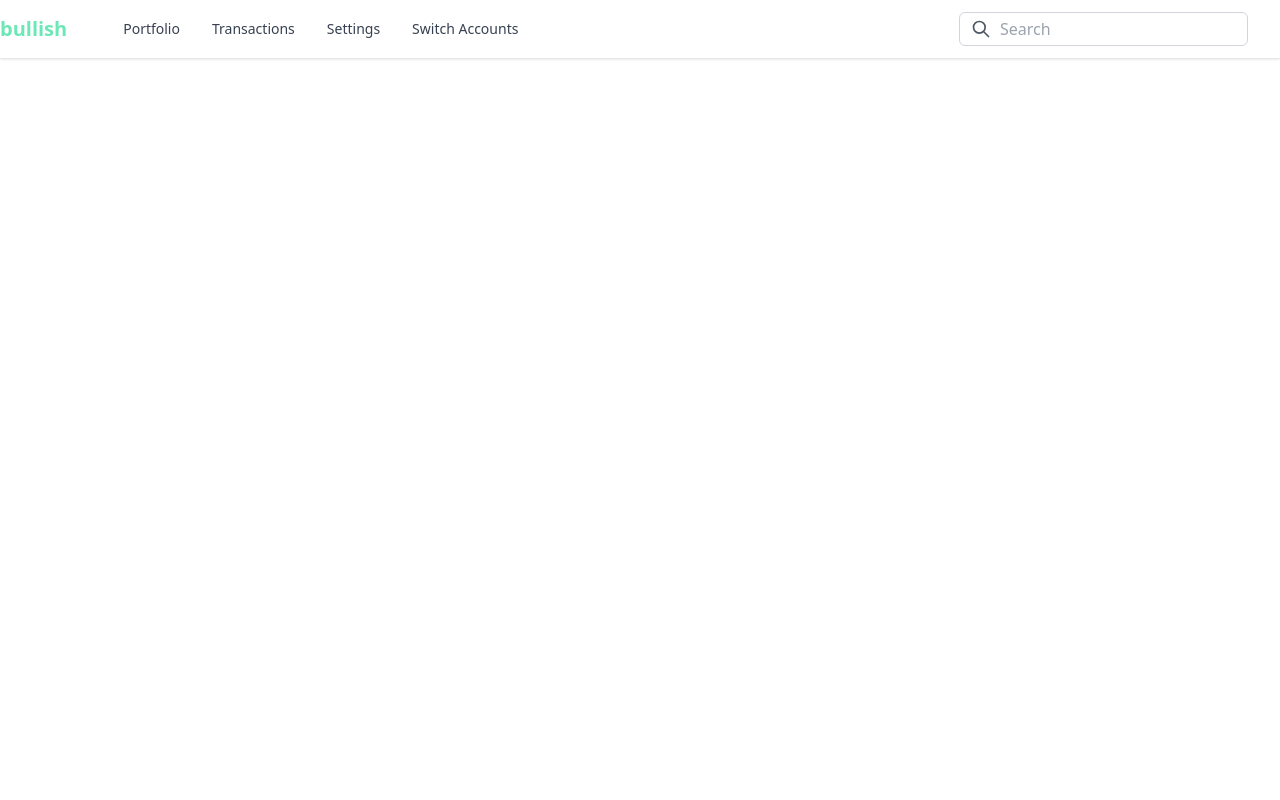
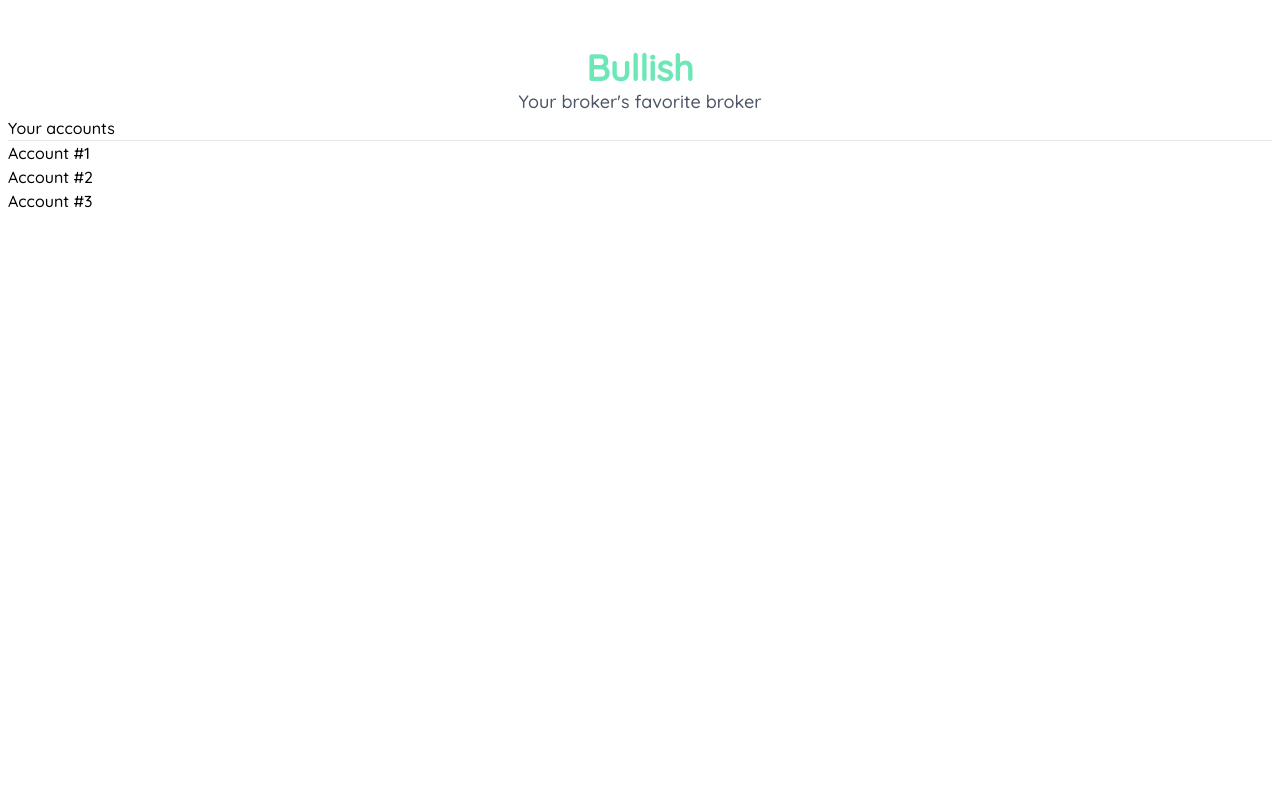
Before and after one commit to J-Obog/bullish-marketsim, a Flask app: page / in a window 1280 px wide. Run offline with Flask 2, Linux system fonts and the light colour scheme.

Commit message:
added styling for accounts landing page

```diff
--- a/bullish/__init__.py
+++ b/bullish/__init__.py
@@ -5,6 +5,10 @@
 
   @app.route('/')
   def index():
+    return render_template('accounts.html')
+
+  @app.route('/test')
+  def test():
     return render_template('layout.html')
 
   return app
--- /dev/null
+++ b/bullish/templates/accounts.html
@@ -0,0 +1,21 @@
+{% extends "layout.html" %}
+
+{% block title %}Bullish{% endblock %}
+
+{% block content %}
+    <div class="min-h-screen pt-12 pb-6 px-2">
+        <header>
+            <h1 class="text-4xl font-extrabold text-green-300 text-center">Bullish</h1>
+            <p class="text-lg text-gray-600 text-center">Your broker's favorite broker</p>
+        </header>
+        <div>
+            <h2>Your accounts</h2>
+            <hr>
+            <div>
+                <div>Account #1</div>
+                <div>Account #2</div>
+                <div>Account #3</div>
+            </div>
+        </div>
+    </div>
+{% endblock %}
--- a/bullish/templates/layout.html
+++ b/bullish/templates/layout.html
@@ -2,6 +2,7 @@
 <html>
     <head>
         <link rel="icon" href="{{ url_for('static', filename='images/bull-logo.png') }}" />
+        <link rel="stylesheet" href="https://fonts.googleapis.com/css?family=Quicksand:300,500">
         <link rel="stylesheet" href="https://cdnjs.cloudflare.com/ajax/libs/tailwindcss/2.2.7/tailwind.min.css"
             integrity="sha512-y6ZMKFUQrn+UUEVoqYe8ApScqbjuhjqzTuwUMEGMDuhS2niI8KA3vhH2LenreqJXQS+iIXVTRL2iaNfJbDNA1Q=="
             crossorigin="anonymous"
@@ -13,13 +14,14 @@
         </script>
         <title>{% block title %}{% endblock %}</title>
     </head>
-    <body>
+    <body style="font-family: 'Quicksand', sans-serif">
+        {% block content %}
         <header>
             <nav class="bg-white shadow">
                 <div class="container py-3 mx-auto md:flex">
                     <div class="flex items-center justify-between">
                         <div>
-                            <a class="text-xl font-bold text-green-300" href="#">bullish</a>
+                            <a class="text-xl font-bold text-green-300" href="#">Bullish</a>
                         </div>
                     </div>
                     <div class="w-full px-8 flex items-center justify-between">
@@ -41,10 +43,11 @@
                 </div>
             </nav>
         </header>
-        <div>{% block content %}{% endblock %}</div>
+        <div>{% block view %}{% endblock %}</div>
         <footer>
             <div></div>
         </footer>
+        {% endblock %}
         {% block scripts %}{% endblock %}
     </body>
 </html>
```
